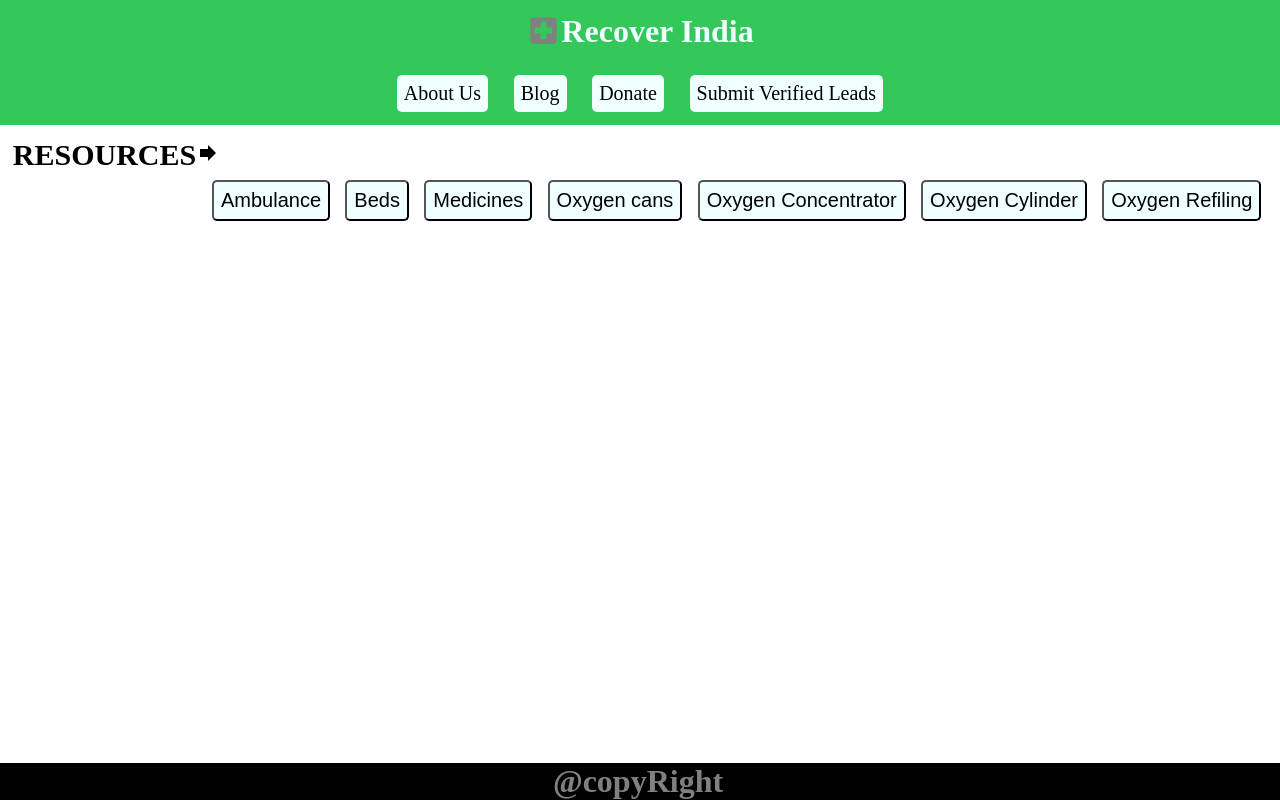
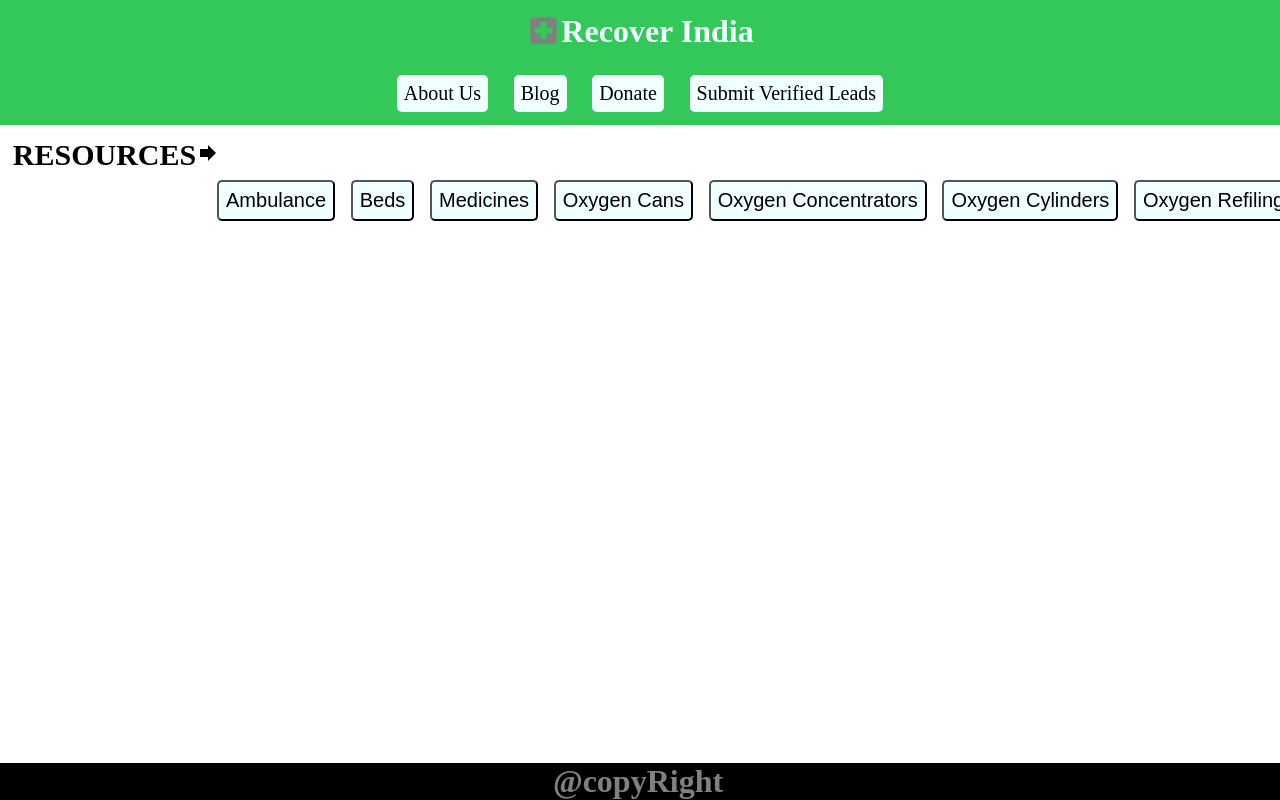
Before and after one commit to The-Unleashed-Club/covid-resources, a React (Create React App) app: page /Main in a window 1280 px wide. Built offline with nearby package versions, Linux system fonts and the light colour scheme.

Commit message:
Function_comp
class compo changed to function with the use of useState hook

```diff
--- a/src/Pages/MainPage.jsx
+++ b/src/Pages/MainPage.jsx
@@ -1,73 +1,64 @@
-import React, { useState, Component } from 'react';
+import React, { useState} from 'react';
 import ForwardIcon from '@material-ui/icons/Forward';
 
 import Amb from './Amb';
 import Beds from './Beds';
 import Medi from './Medi';
+import OxyCans from './OxyCans';
 import OxyConc from './OxyConc';
-import OxyCans from './OxyCans';
 import OxyCyl from './OxyCyl';
 import OxyRefil from './OxyRefil';
 
+const Main = () => {
+  const[buttonId, setButton]=useState(0)
 
+  const handleClick = (Id) => {
+    setButton(Id);
+  }
 
-class Main extends Component {
-  constructor() {
-    super();
-    this.state = {
-      buttonId: null
-    }
-    this.setButton = this.setButton.bind(this);
-  }
-  setButton(id) {
-    this.setState({ buttonId: id });
-  }
-  render() {
     return (
       <div style={styles.main}>
         <div>
 
           <h1 style={styles.head}>RESOURCES<ForwardIcon/></h1>
           <div style={styles.buttonBox}>
-            <input className={this.state.buttonId === 1 ? "button1" :
-              "button1"} onClick={() => this.setButton(1)} value="Ambulance"
-              type="button" ref="button" style={styles.btn} />
-            <input className={this.state.buttonId === 2 ? "button2 " :
-              "button2"} onClick={() => this.setButton(2)} value="Beds"
-              ref="button1" type="button" style={styles.btn} />
+            <input className={buttonId === 1 ? "button1" :
+              "button1"} onClick={()=>handleClick(1)} value="Ambulance"
+              type="button"  style={styles.btn} />
+            <input className={buttonId === 2 ? "button2" :
+              "button1"} onClick={()=>handleClick(2)} value="Beds"
+              type="button"  style={styles.btn} />
+              <input className={buttonId === 3 ? "button3" :
+              "button1"} onClick={()=>handleClick(3)} value="Medicines"
+              type="button"  style={styles.btn} />
+              <input className={buttonId === 4 ? "button4" :
+              "button1"} onClick={()=>handleClick(4)} value="Oxygen Cans"
+              type="button"  style={styles.btn} />
+              <input className={buttonId === 5 ? "button5" :
+              "button1"} onClick={()=>handleClick(5)} value="Oxygen Concentrators"
+              type="button"  style={styles.btn} />
+              <input className={buttonId === 6 ? "button6" :
+              "button1"} onClick={()=>handleClick(6)} value="Oxygen Cylinders"
+              type="button"  style={styles.btn} />
+              <input className={buttonId === 7 ? "button7" :
+              "button1"} onClick={()=>handleClick(7)} value="Oxygen Refiling"
+              type="button"  style={styles.btn} />
 
-            <input className={this.state.buttonId === 3 ? "button3 " :
-              "button4"} onClick={() => this.setButton(3)} value="Medicines"
-              ref="button1" type="button" style={styles.btn} />
+          </div>
+          {buttonId === 1 && <Amb />}
+          {buttonId === 2 && <Beds />}
+          {buttonId === 3 && <Medi />}
+          {buttonId === 4 && <OxyCans />}
+          {buttonId === 5 && <OxyConc />}
+          {buttonId === 6 && <OxyCyl/>}
+          {buttonId === 7 && <OxyRefil />}
 
-            <input className={this.state.buttonId === 4 ? "button4 " :
-              "button6"} onClick={() => this.setButton(4)} value="Oxygen cans"
-              ref="button1" type="button" style={styles.btn} />
-            <input className={this.state.buttonId === 5 ? "button5" :
-              "button7"} onClick={() => this.setButton(5)} value="Oxygen Concentrator"
-              ref="button1" type="button" style={styles.btn} />
-            <input className={this.state.buttonId === 6 ? "button6" :
-              "button8"} onClick={() => this.setButton(6)} value="Oxygen Cylinder"
-              ref="button1" type="button" style={styles.btn} />
-            <input className={this.state.buttonId === 7 ? "button7" :
-              "button9"} onClick={() => this.setButton(7)} value="Oxygen Refiling"
-              ref="button1" type="button" style={styles.btn} />
-          </div>
-          {this.state.buttonId === 1 && <Amb />}
-          {this.state.buttonId === 2 && <Beds />}
-
-          {this.state.buttonId === 3 && <Medi />}
-
-          {this.state.buttonId ===4 && <OxyCans />}
-          {this.state.buttonId === 5 && <OxyConc />}
-          {this.state.buttonId === 6 && <OxyCyl />}
-          {this.state.buttonId === 7 && <OxyRefil />}
 
         </div>
       </div>
     );
   }
-}
+
 
 
 const styles = {
```
